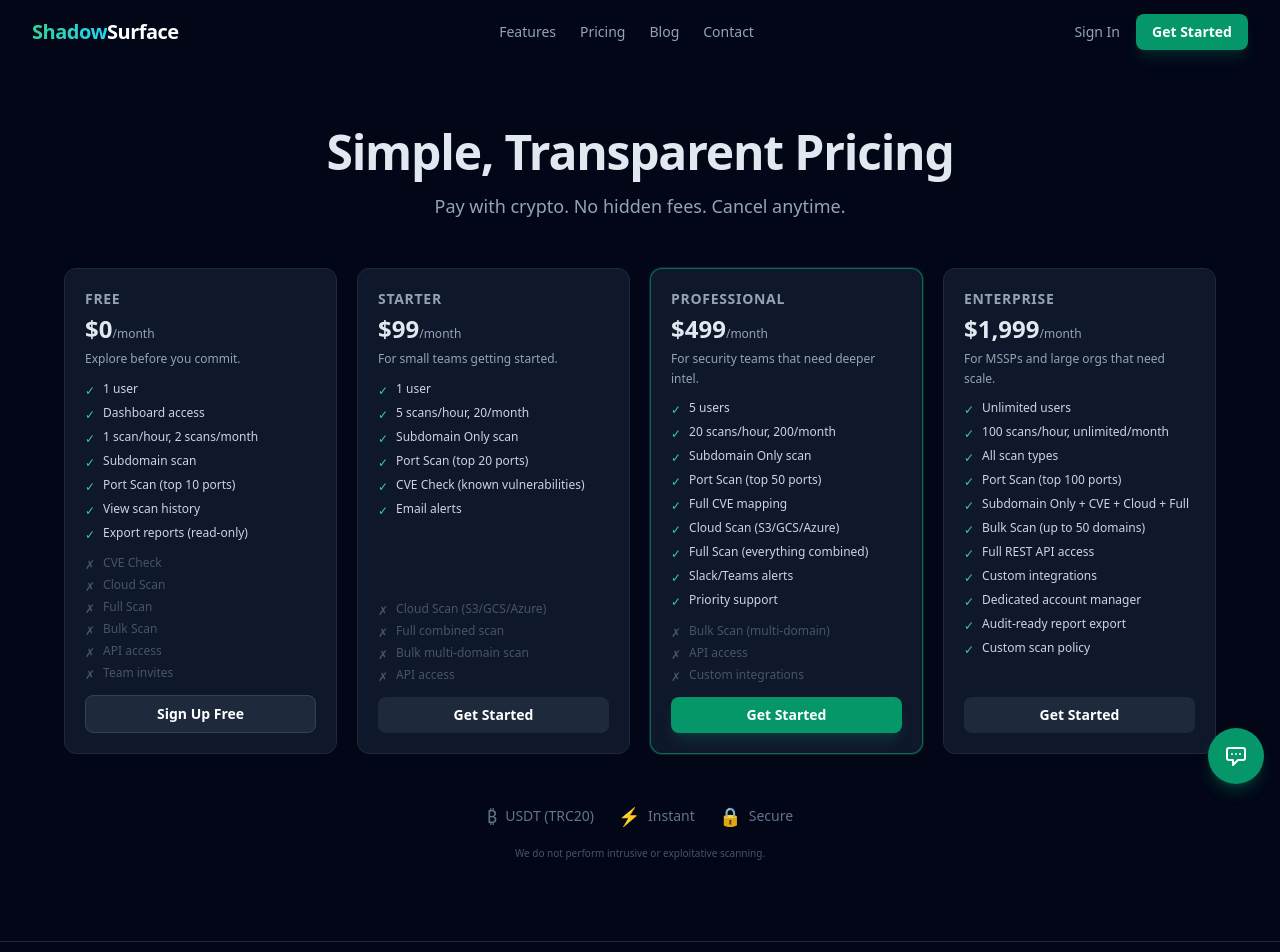
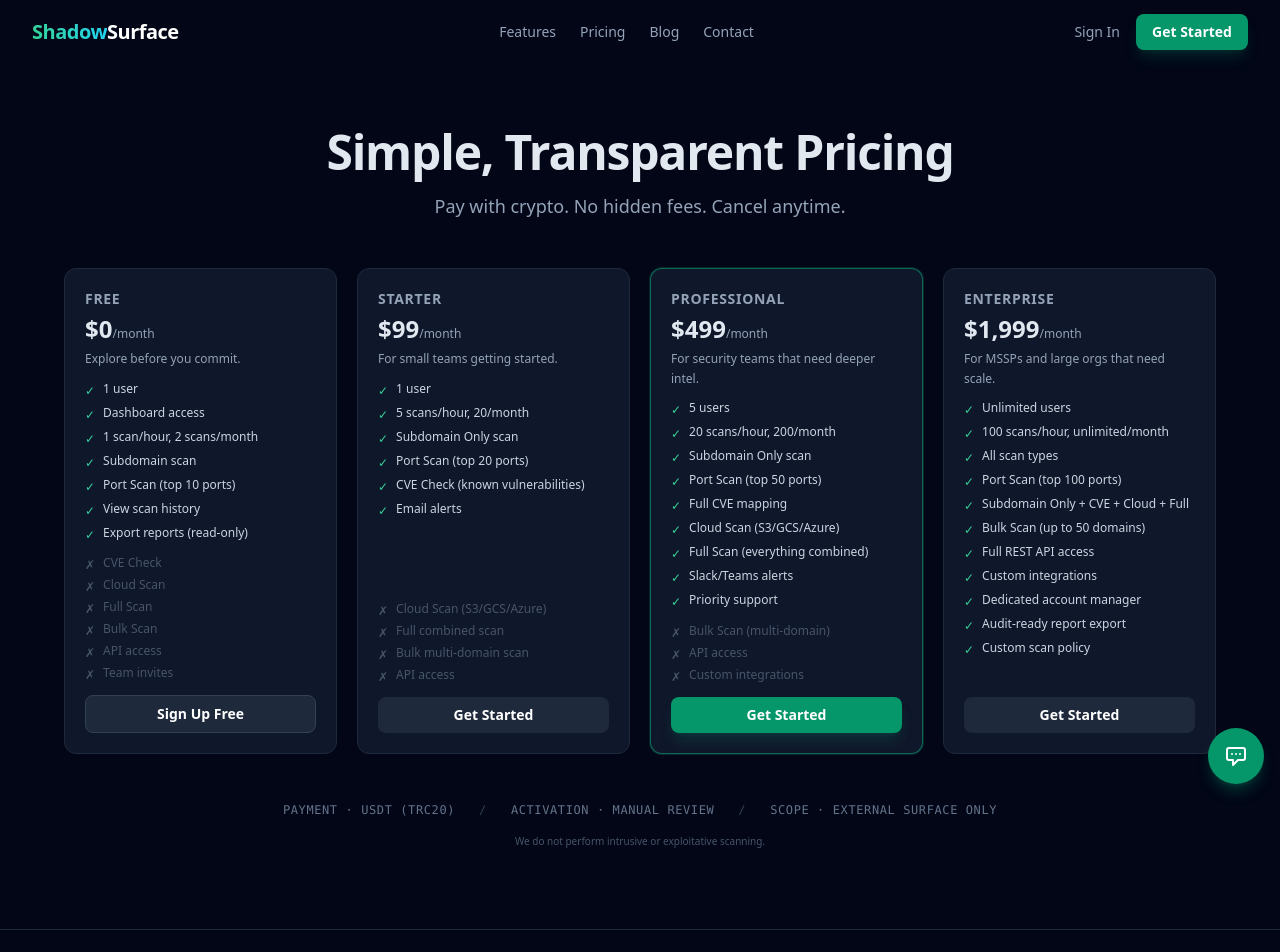
Before and after one commit to egegoker35/shadowsurface, a Next.js app: page /pricing in a window 1280 px wide. Shown: the top 952 px of the page. Built offline with nearby package versions, Linux system fonts and the light colour scheme.

Commit message:
chore(pricing): replace emoji payment strip with a plain technical spec line

```diff
--- a/app/pricing/page.tsx
+++ b/app/pricing/page.tsx
@@ -180,10 +180,12 @@ export default function PricingPage() {
             ))}
           </div>
 
-          <div className="mt-12 flex justify-center gap-6 text-slate-500 text-sm">
-            <div className="flex items-center gap-2"><span className="text-lg">₿</span> USDT (TRC20)</div>
-            <div className="flex items-center gap-2"><span className="text-lg">⚡</span> Instant</div>
-            <div className="flex items-center gap-2"><span className="text-lg">🔒</span> Secure</div>
+          <div className="mt-12 flex flex-wrap justify-center gap-x-6 gap-y-2 text-slate-500 text-xs font-mono uppercase tracking-wider">
+            <span>Payment · USDT (TRC20)</span>
+            <span className="text-slate-700">/</span>
+            <span>Activation · manual review</span>
+            <span className="text-slate-700">/</span>
+            <span>Scope · external surface only</span>
           </div>
           <p className="mt-4 text-center text-[10px] text-slate-600">We do not perform intrusive or exploitative scanning.</p>
         </div>
```
